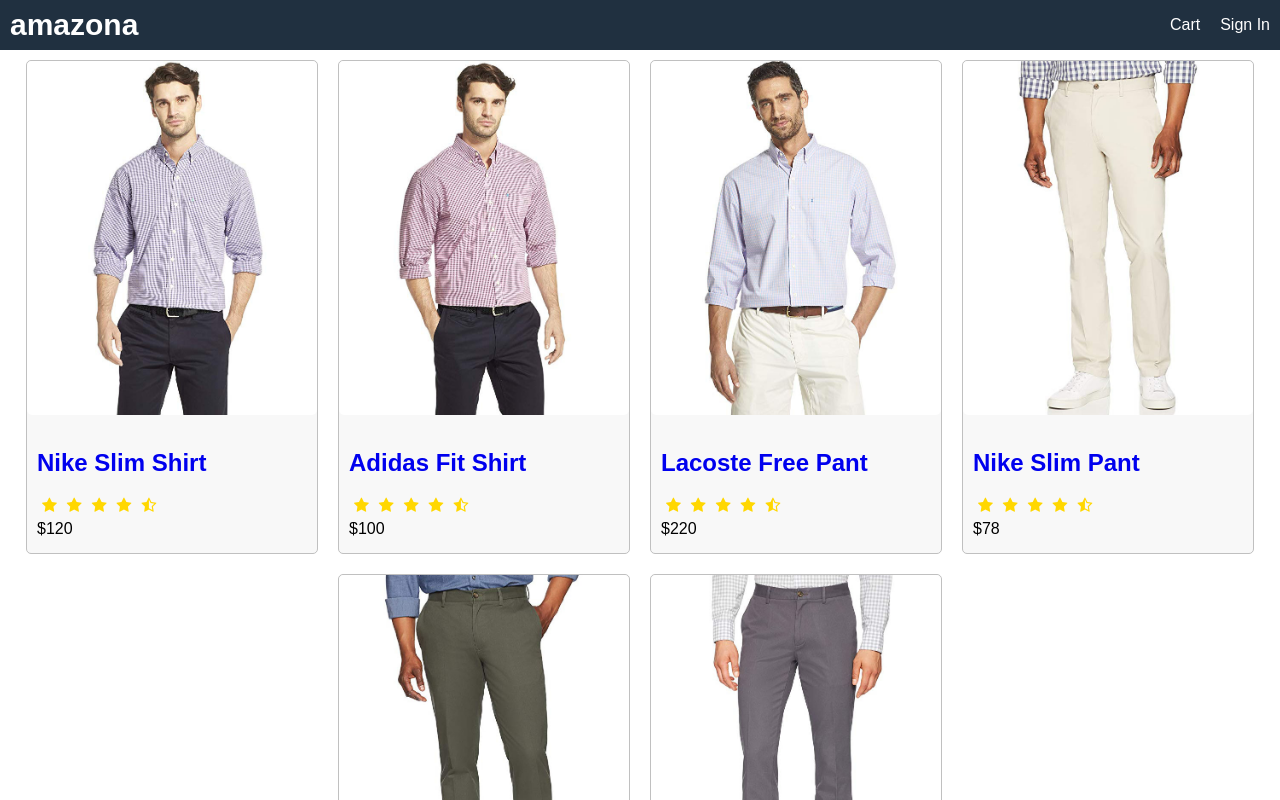
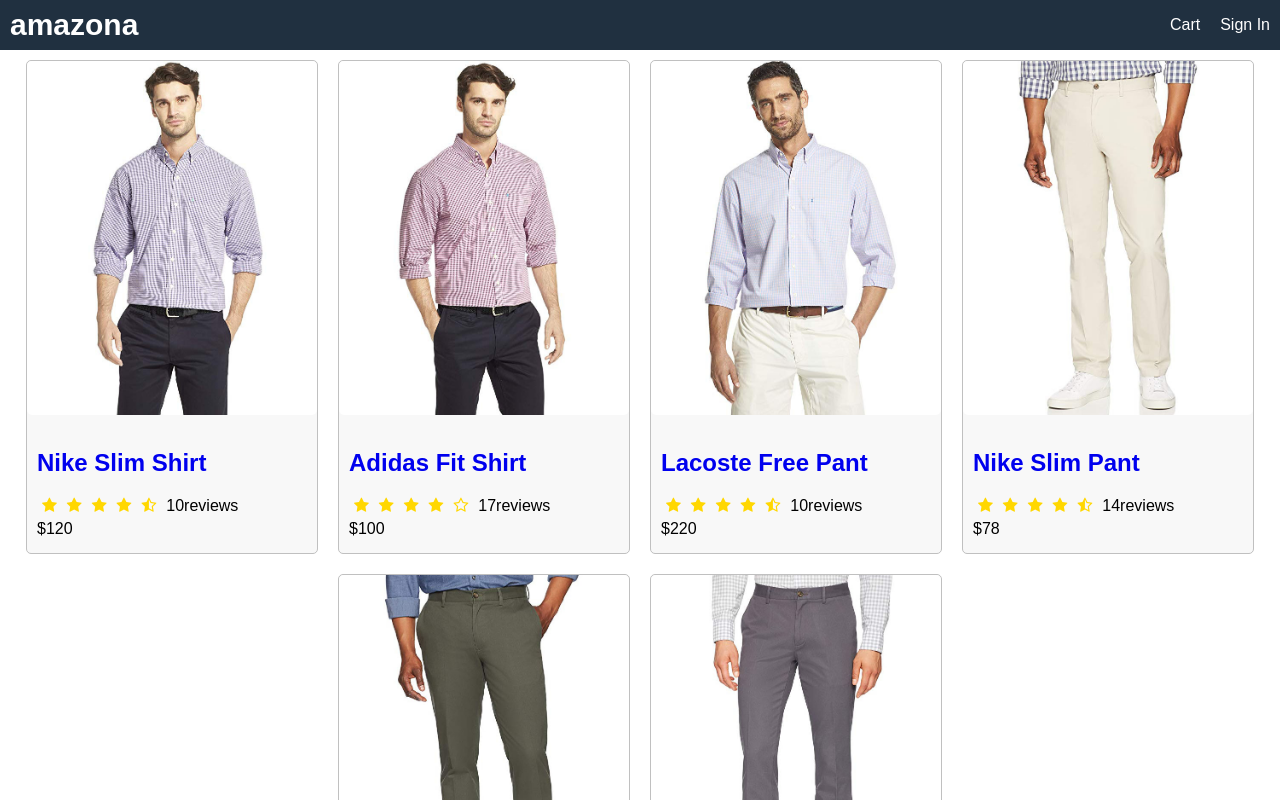
Before and after one commit to Hengxin-Liu/e-commerce, a React (Create React App) app in the folder fronted/: page / in a window 1280 px wide. Shown: the top 800 px of the page. Built offline with nearby package versions, Linux system fonts and the light colour scheme.

Commit message:
Create Rating and Reviews Component

```diff
--- a/fronted/src/App.js
+++ b/fronted/src/App.js
@@ -1,6 +1,7 @@
 import React from 'react';
 import data from './data';
 import '../node_modules/font-awesome/css/font-awesome.min.css';
+import Product from './component/Product';
 
 
 function App() {
@@ -19,28 +20,8 @@
          <div>
          <div className="row center">
          {data.products.map(product =>(
-           <div key={product._id} className="card">
-                <a href={`/product/${product._id}`}>
-                        <img
-                        className="medium"
-                        src={product.image}
-                        alt={product.name} />
-                </a>
-                 <div className="card-body">
-                     <a href="product.html">
-                         <h2>{product.name}</h2>
-                     </a>
-                     <div className="rating">
-                         <span><i className="fa fa-star"></i></span>
-                         <span><i className="fa fa-star"></i></span>
-                         <span><i className="fa fa-star"></i></span>
-                         <span><i className="fa fa-star"></i></span>
-                         <span><i className="fa fa-star-half-o"></i></span>
-                     </div>
-                     <div className="price"> ${product.price} </div>
-                 </div>
-              </div>
-              ))}
+          <Product key ={product._id} product={product} />
+        ))}
       </div>
      </div>
 </main>
--- /dev/null
+++ b/fronted/src/component/Product.js
@@ -0,0 +1,25 @@
+import React from 'react';
+import Rating from './Rating';
+
+export default function Product(props){
+    const {product} = props;
+  return(
+ <div key={product._id} className="card">
+ <a href={`/product/${product._id}`}>
+         <img
+         className="medium"
+         src={product.image}
+         alt={product.name} />
+ </a>
+  <div className="card-body">
+      <a href="product.html">
+          <h2>{product.name}</h2>
+      </a>
+      <Rating
+      rating={product.rating}
+      numReviews={product.numReviews}/>
+      <div className="price"> ${product.price} </div>
+  </div>
+</div>
+ )
+}
--- /dev/null
+++ b/fronted/src/component/Rating.js
@@ -0,0 +1,62 @@
+import React from 'react';
+
+export default function Rating(props){
+  const {rating,numReviews}=props;
+  return(
+    <div className="rating">
+    <span>
+        <i className={
+        rating >=1
+        ? "fa fa-star"
+        : rating >=0.5
+        ? "fa fa-star-half-o"
+        : "fa fa-star-o"
+    }>
+    </i>
+    </span>
+    <span>
+        <i className={
+        rating >=2
+        ? "fa fa-star"
+        : rating >=1.5
+        ? "fa fa-star-half-o"
+        : "fa fa-star-o"
+    }>
+    </i>
+    </span>
+    <span>
+        <i className={
+        rating >=3
+        ? "fa fa-star"
+        : rating >=2.5
+        ? "fa fa-star-half-o"
+        : "fa fa-star-o"
+    }>
+    </i>
+    </span>
+    <span>
+        <i className={
+        rating >=4
+        ? "fa fa-star"
+        : rating >=3.5
+        ? "fa fa-star-half-o"
+        : "fa fa-star-o"
+    }>
+    </i>
+    </span>
+    <span>
+        <i className={
+        rating >=5
+        ? "fa fa-star"
+        : rating >=4.5
+        ? "fa fa-star-half-o"
+        : "fa fa-star-o"
+    }>
+    </i>
+    </span>
+    <span>
+        {numReviews +'reviews'}
+    </span>
+    </div>
+  )
+}
--- a/fronted/src/index.css
+++ b/fronted/src/index.css
@@ -101,3 +101,6 @@
   color: gold;
   margin: 0.5rem;
 }
+.rating span:last-child{
+  color: black;
+}
```
